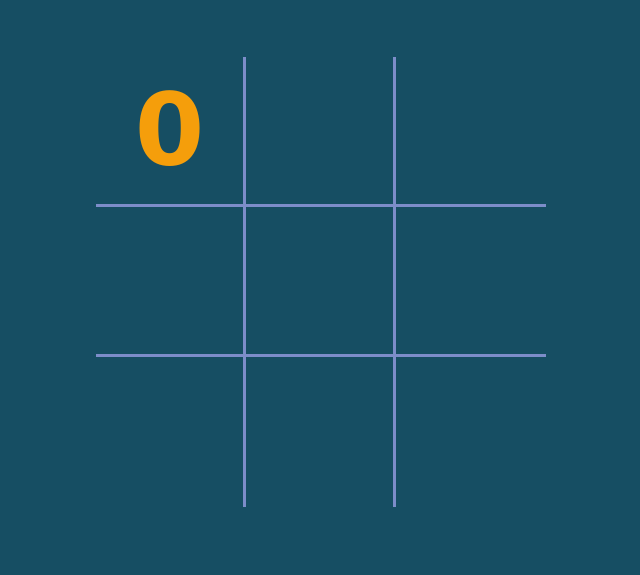
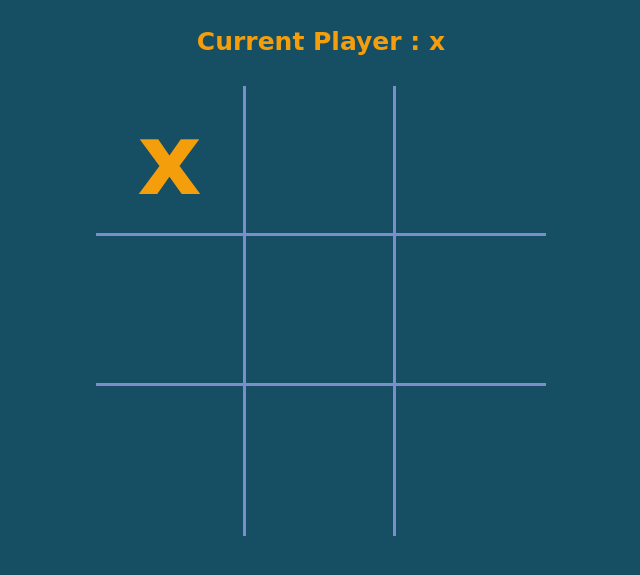
Before and after one commit to GardeniaOliveira/hastag-game, a plain HTML site: page index.html in a window 1280 px wide. Both pictures are taken after a click on the button 490 px from the left and 245 px from the top of the page. Shown: the part 113-688 px from the top of the page, without its empty margins (319-959 px from the left). Drawn offline with Linux system fonts and the light colour scheme; a web font is replaced by a local one.

Commit message:
changed turn  player

```diff
--- a/index.html
+++ b/index.html
@@ -11,6 +11,7 @@
 
 <body>
     <h1>Tic Tac Toe</h1>
+   <h4>Current Player : <span class="current-player"></span></h4>
         <div class="container">
             <button class="box n1"></button>
             <button class="box n2"></button>
--- a/main.js
+++ b/main.js
@@ -2,9 +2,11 @@ const box = document.querySelectorAll(".box");
 const modal = document.querySelector(".modal");
 const resetBtn = document.querySelector(".start-game");
 const msg = document.querySelector(".msg");
-const letter = [
-    "x", "0"
-]
+let currentPlayer = document.querySelector(".current-player");
+let checkTurn = true;
+const x = "x";
+const o = "o";
+
 const winningCombos = [
     [0, 1, 2],
     [3, 4, 5],
@@ -15,10 +17,14 @@ const winningCombos = [
     [0, 4, 8],
     [2, 4, 6]
 ]
+
+index = x;
 box.forEach((button) => {
     button.addEventListener('click', (e) => {
-        const sortLetter = letter[Math.floor(Math.random() * 2)]
-        button.innerText = sortLetter;
+       turn = checkTurn? x:o
+        button.innerText = turn;
+        currentPlayer.innerText = turn;
+        checkTurn = !checkTurn;
         checkWinner()
     })
 })
--- a/style.css
+++ b/style.css
@@ -30,6 +30,9 @@ h1 {
     font-size: 60px;
     margin: 40px 0 30px 0;
     color: white;
+}
+h4{
+    font-size: 25px;
 }
 
 .container {
```
